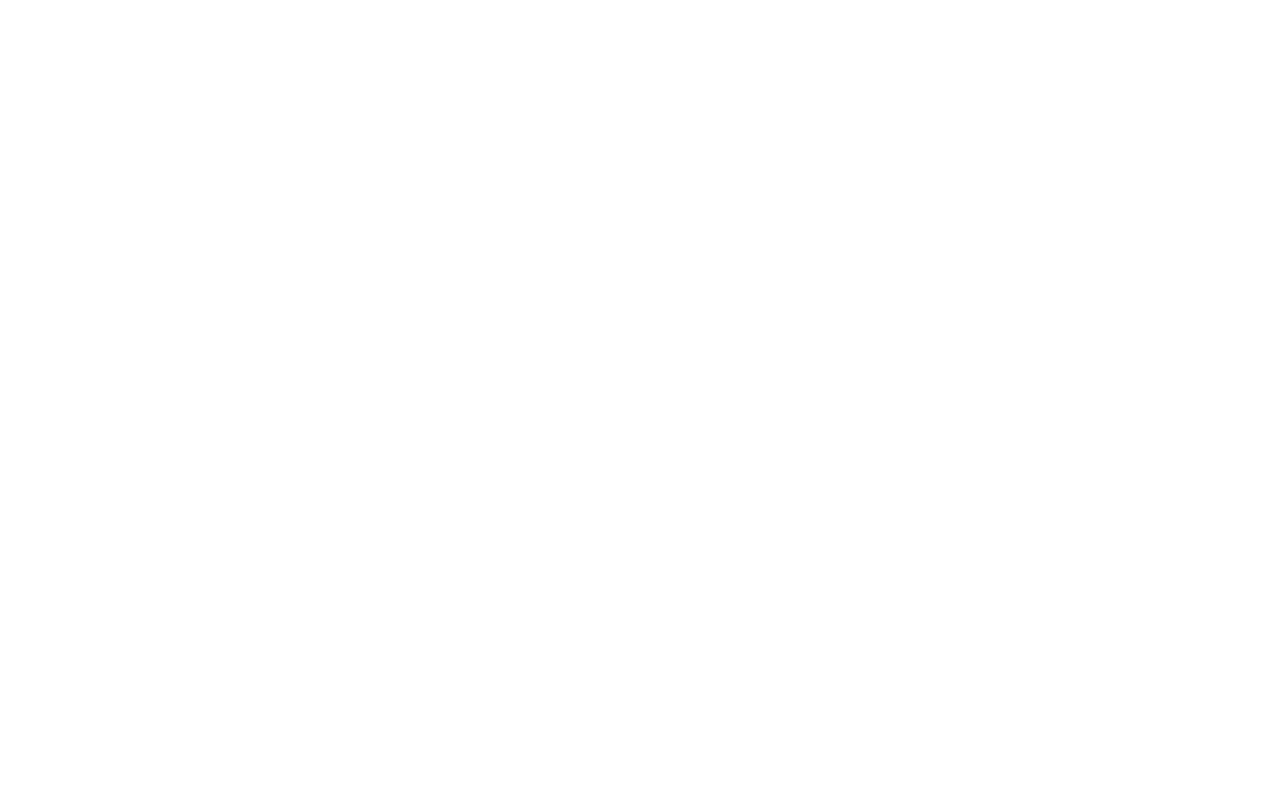
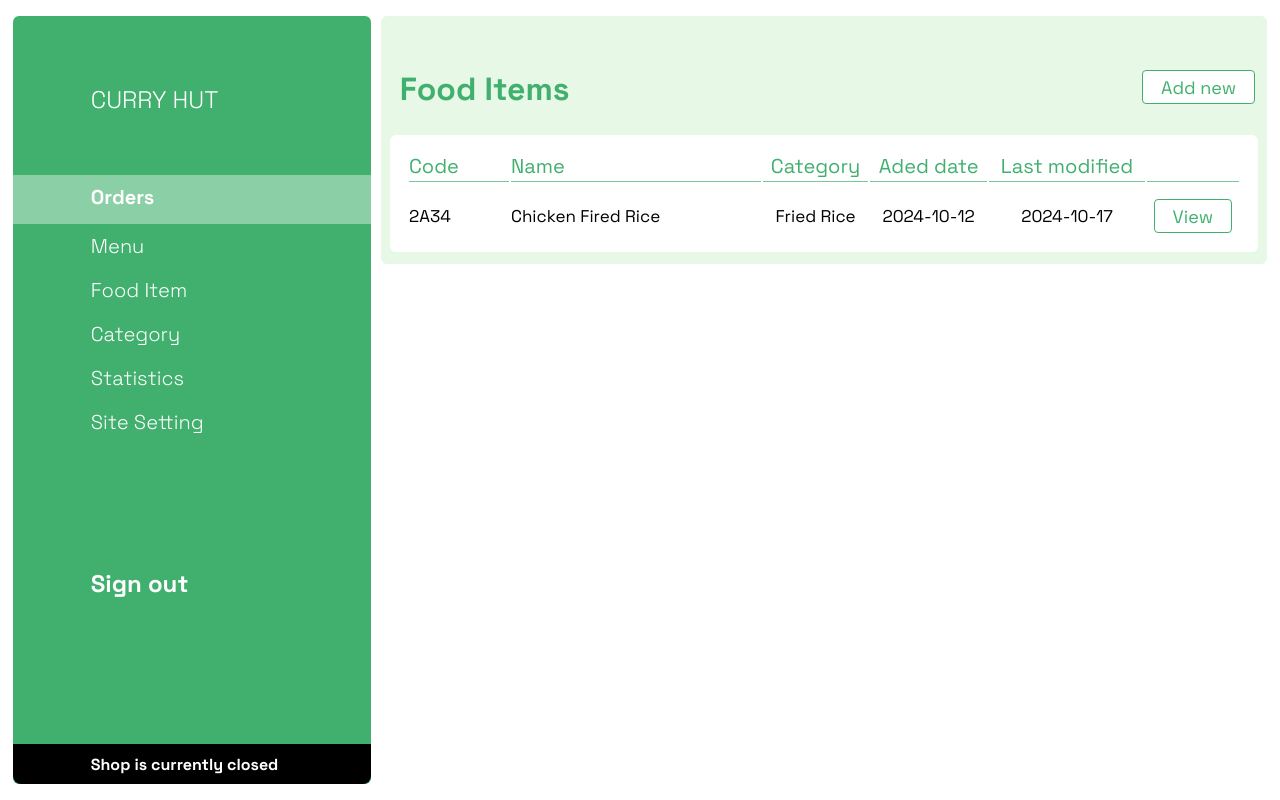
Before and after one commit to GayashanGamage/CurryHut-Restaurant-online-order-system, a Vue app: page /food in a window 1280 px wide. Before the commit this address had no page. Built offline with nearby package versions, Linux system fonts and the light colour scheme.

Commit message:
add basic structure of the 'food' page

```diff
--- a/src/components/Menubar.vue
+++ b/src/components/Menubar.vue
@@ -18,7 +18,7 @@
     <div
       class="menu-item"
       id="menu-three"
-      @click="changePage('menu-three', 'select-text-three')"
+      @click="changePage('menu-three', 'select-text-three', 'food')"
     >
       <p class="menu-text" id="select-text-three">Food item</p>
     </div>
--- a/src/router/index.js
+++ b/src/router/index.js
@@ -7,6 +7,7 @@ import Verification from "@/views/Authontication/Verification.vue";
 import { createRouter, createWebHistory } from "vue-router";
 import Setting from "@/views/Subpages/Setting.vue";
 import Category from "@/views/Subpages/Category.vue";
+import Food from "@/views/Subpages/Food.vue";
 
 const router = createRouter({
   history: createWebHistory(import.meta.env.BASE_URL),
@@ -62,6 +63,11 @@ const router = createRouter({
           component: Category,
           name: "category",
         },
+        {
+          path: "food",
+          component: Food,
+          name: "food",
+        },
       ],
     },
   ],
--- /dev/null
+++ b/src/views/Subpages/Food.vue
@@ -0,0 +1,100 @@
+<template>
+  <div class="s-level-one-container">
+    <div class="page-title-section">
+      <h2 class="page-title">Food Items</h2>
+      <button class="action-button add-new-button">Add new</button>
+    </div>
+    <div class="s-level-two-container">
+      <div class="s-level-three-container">
+        <table class="table-outfit">
+          <thead>
+            <tr class="table-title-row">
+              <th class="table-row-title code">Code</th>
+              <th class="table-row-title name">Name</th>
+              <th class="table-row-title count center-text">Category</th>
+              <th class="table-row-title added center-text">Aded date</th>
+              <th class="table-row-title edited center-text">Last modified</th>
+              <th class="table-row-title edited"></th>
+            </tr>
+          </thead>
+          <tbody>
+            <!-- this include all category data -->
+            <tr class="table-row">
+              <td class="table-row-data">2A34</td>
+              <td class="table-row-data">Chicken Fired Rice</td>
+              <td class="table-row-data center-text">Fried Rice</td>
+              <td class="table-row-data center-text">2024-10-12</td>
+              <td class="table-row-data center-text">2024-10-17</td>
+              <td class="table-row-data table-row-data-button">
+                <button class="action-button table-button">View</button>
+              </td>
+            </tr>
+          </tbody>
+        </table>
+      </div>
+    </div>
+  </div>
+</template>
+
+<script setup></script>
+
+<style scoped>
+.page-title-section {
+  display: flex;
+  justify-content: space-between;
+}
+.s-level-three-container {
+  display: flex;
+  justify-content: center;
+  align-items: center;
+}
+.table-outfit {
+  margin-top: 16px;
+  width: 96%;
+}
+.code {
+  width: 100px;
+}
+.name {
+  width: 250px;
+}
+.table-title-row {
+  text-align: left;
+}
+.table-row-title {
+  color: #41b06e;
+  font-family: "Space Grotesk";
+  font-size: 20px;
+  font-style: normal;
+  font-weight: 400;
+  line-height: normal;
+}
+.delete-button {
+  border: 1px solid #ff204e;
+  background: #fff;
+  color: #ff204e;
+}
+.delete-button:hover {
+  border: 1px solid #ff204e;
+  background: #ff204e;
+  color: #fff;
+}
+.table-row-data {
+  font-size: 17px;
+  padding: 17px 0px;
+  font-family: "Space Grotesk";
+  color: #000;
+  border-top: 1px solid #7ac89a;
+}
+.add-new-button {
+  margin: 54px 12px 0px 0px;
+}
+.center-text {
+  text-align: center;
+}
+.table-row-data-button {
+  display: flex;
+  justify-content: center;
+  align-items: center;
+}
+</style>
```
